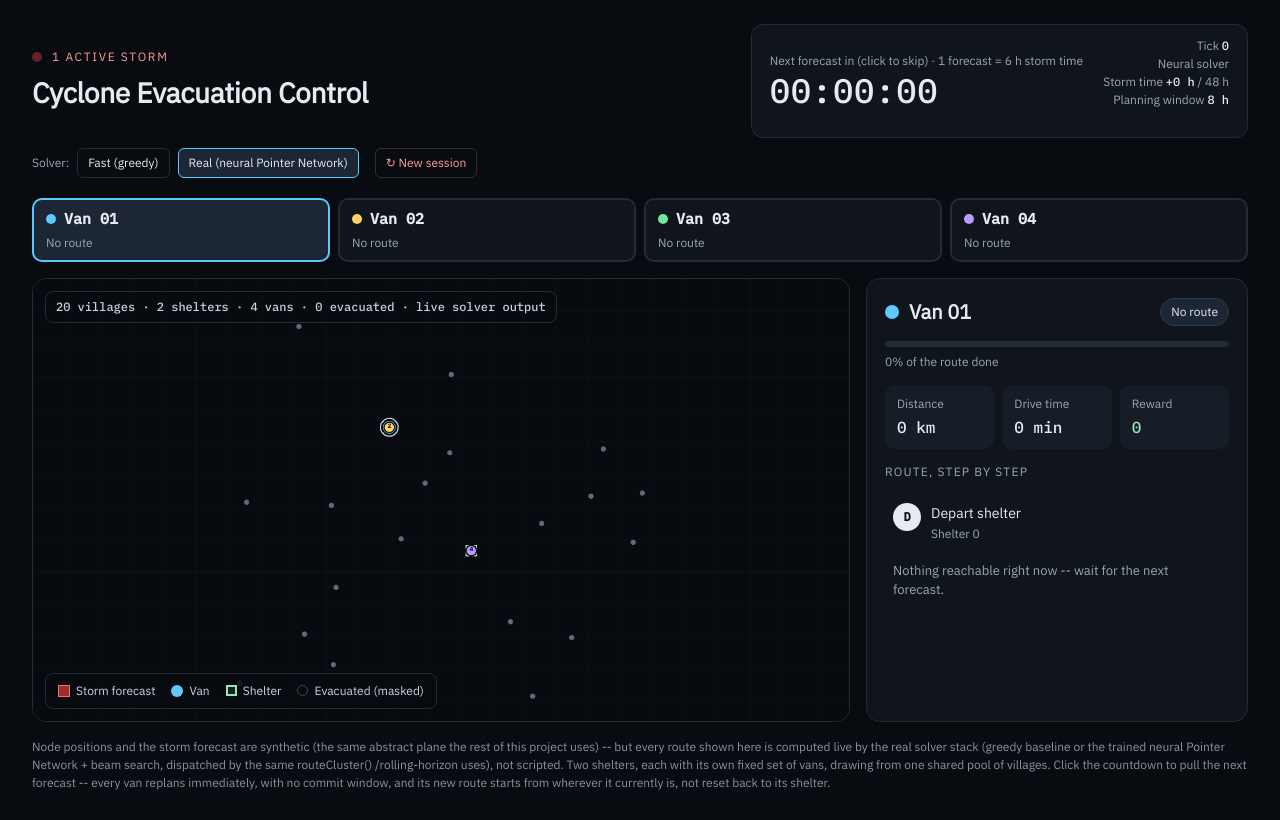
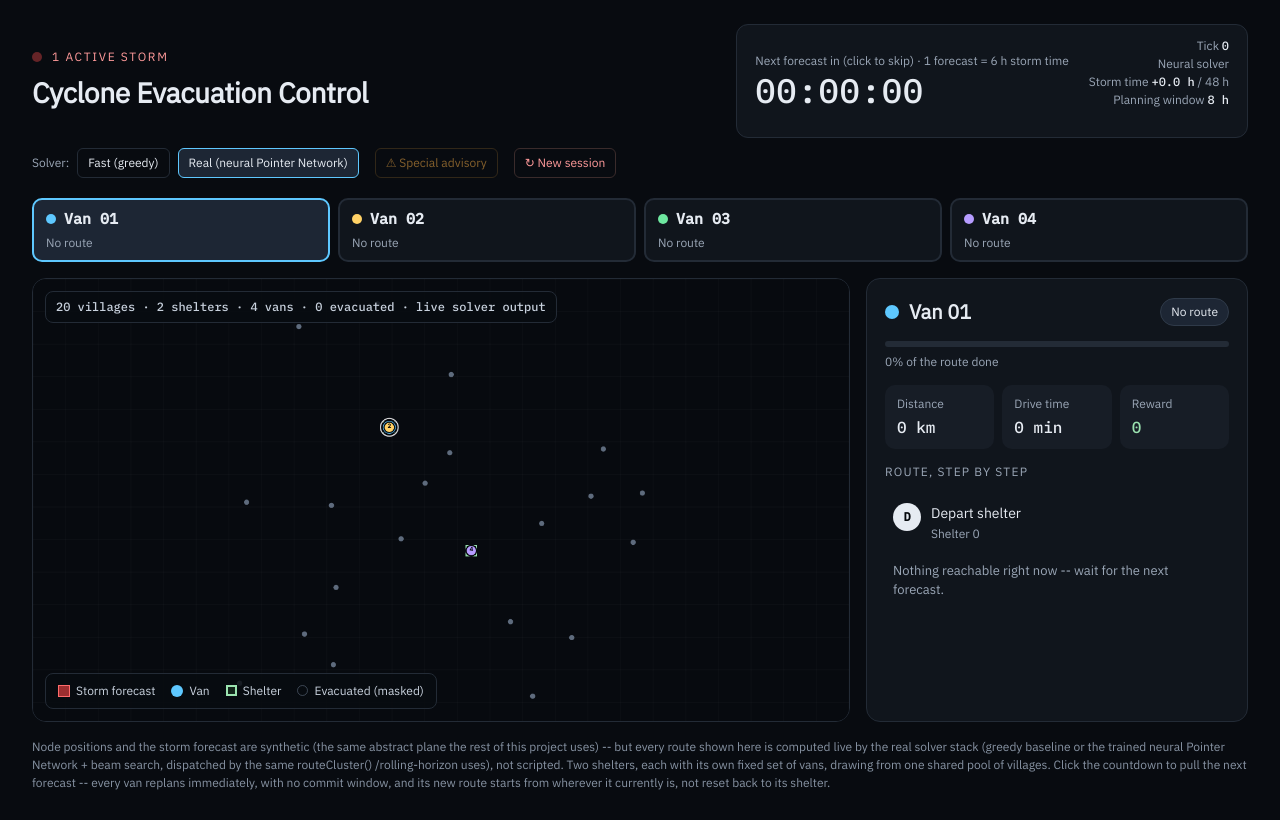
Before and after one commit to ANUSHKAANIM/web-optw-route-optimizer, a Next.js app in the folder delhi-optimizer/: page /control-room in a window 1280 px wide. Built offline with nearby package versions, Linux system fonts and the light colour scheme.

Commit message:
Control room: special advisory button reroutes vans from current position at real elapsed storm time

```diff
--- a/delhi-optimizer/src/app/control-room/control-room-view.tsx
+++ b/delhi-optimizer/src/app/control-room/control-room-view.tsx
@@ -3,7 +3,7 @@
 import { Fragment, useEffect, useMemo, useRef, useState, type MouseEvent } from "react";
 import { planeDistanceKm } from "@/graph/plane-distance";
 import type { RiskTier } from "@/forecast/risk-tiers";
-import { advanceForecast, setSolverTier, markEvacuated, resetSession } from "./actions";
+import { advanceForecast, issueSpecialAdvisory, setSolverTier, markEvacuated, resetSession } from "./actions";
 import type { SolverTier, VillageStatus } from "./session";
 import { distanceAtMinute, type Waypoint } from "./van-timeline";
 
@@ -112,6 +112,9 @@ interface Bounds {
 export interface ControlRoomTiming {
   screenSecondsPerForecast: number;
   stormHoursPerForecast: number;
+  /** Storm minutes from the last forecast to the next SCHEDULED one: 360
+   * normally, less after a special advisory (the schedule doesn't move). */
+  cycleStormMinutes: number;
   lookaheadHours: number;
   shiftHours: number;
   stormHoursElapsed: number;
@@ -209,7 +212,7 @@ export function ControlRoomView({ shelters, nodes, vans, zone, bounds, tick, tim
   const [hover, setHover] = useState<{ x: number; y: number; node: ControlRoomNode } | null>(null);
   const [pending, setPending] = useState(false);
   const [resetting, setResetting] = useState(false);
-  const [flash, setFlash] = useState(false);
+  const [flash, setFlash] = useState<string | null>(null);
   const [, forceTick] = useState(0);
 
   const paths = useMemo(() => new Map(vans.map((v) => [v.id, buildVanPath(v)])), [vans]);
@@ -261,11 +264,12 @@ export function ControlRoomView({ shelters, nodes, vans, zone, bounds, tick, tim
     // always drawn where the server's timeline says it is -- and stops at
     // the 6 h mark, which is exactly where the next forecast replans it
     // from. No looping: a finished van waits at its drop-off shelter.
-    const cycleMinutes = timing.stormHoursPerForecast * 60;
-    const forecastPulledAtMs = zone ? new Date(zone.nextUpdateIso).getTime() - timing.screenSecondsPerForecast * 1000 : Date.now();
+    const stormMinPerScreenSec = (timing.stormHoursPerForecast * 60) / timing.screenSecondsPerForecast;
+    const cycleMinutes = timing.cycleStormMinutes;
+    const forecastPulledAtMs = zone ? new Date(zone.nextUpdateIso).getTime() - (cycleMinutes / stormMinPerScreenSec) * 1000 : Date.now();
     const loop = (ts: number) => {
       const screenSec = Math.max(0, (Date.now() - forecastPulledAtMs) / 1000);
-      const stormMin = Math.min(cycleMinutes, (screenSec / timing.screenSecondsPerForecast) * cycleMinutes);
+      const stormMin = Math.min(cycleMinutes, screenSec * stormMinPerScreenSec);
       for (const v of vans) {
         const prog = progressRef.current.get(v.id)!;
         prog.s = v.waypoints.length > 1 ? distanceAtMinute(v.waypoints, stormMin) : 0;
@@ -478,8 +482,22 @@ export function ControlRoomView({ shelters, nodes, vans, zone, bounds, tick, tim
       // The server moves every van exactly one forecast cycle (6 h)
       // along its route, however long the countdown actually ran.
       await advanceForecast();
-      setFlash(true);
-      setTimeout(() => setFlash(false), 2500);
+      setFlash("Forecast just updated -- routes recalculated");
+      setTimeout(() => setFlash(null), 2500);
+    } finally {
+      setPending(false);
+    }
+  }
+
+  /** Sudden special advisory: issued at the storm time that has really
+   * passed, every van rerouted from exactly where it is right now. */
+  async function handleSpecial() {
+    if (pending) return;
+    setPending(true);
+    try {
+      await issueSpecialAdvisory();
+      setFlash("Special advisory -- every van rerouted from where it is now");
+      setTimeout(() => setFlash(null), 3500);
     } finally {
       setPending(false);
     }
@@ -602,14 +620,14 @@ export function ControlRoomView({ shelters, nodes, vans, zone, bounds, tick, tim
               <div style={{ textAlign: "right", fontSize: 12, color: "#9aa6b6", lineHeight: 1.5 }}>
                 <div>Tick <span style={{ color: "#e6ebf2", fontFamily: `${monoFont}, monospace` }}>{Math.max(0, tick)}</span></div>
                 <div>{solverTier === "real" ? "Neural solver" : "Greedy solver"}</div>
-                <div>Storm time <span style={{ color: "#e6ebf2", fontFamily: `${monoFont}, monospace` }}>+{timing.stormHoursElapsed} h</span> / {timing.shiftHours} h</div>
+                <div>Storm time <span style={{ color: "#e6ebf2", fontFamily: `${monoFont}, monospace` }}>+{timing.stormHoursElapsed.toFixed(1)} h</span> / {timing.shiftHours} h</div>
                 <div>Planning window <span style={{ color: "#e6ebf2", fontFamily: `${monoFont}, monospace` }}>{timing.lookaheadHours} h</span></div>
               </div>
             </div>
             <div style={{ height: 4, borderRadius: 4, background: "#232b36", overflow: "hidden" }}>
-              <div style={{ height: 4, background: "#5ec8ff", width: `${Math.max(0, Math.min(100, 100 - (remainingMs / (timing.screenSecondsPerForecast * 1000)) * 100))}%` }} />
+              <div style={{ height: 4, background: "#5ec8ff", width: `${Math.max(0, Math.min(100, 100 - (remainingMs / ((timing.cycleStormMinutes / ((timing.stormHoursPerForecast * 60) / timing.screenSecondsPerForecast)) * 1000 || 1)) * 100))}%` }} />
             </div>
-            {flash && <div style={{ fontSize: 12, color: "#5ec8ff", fontWeight: 500 }}>Forecast just updated -- routes recalculated</div>}
+            {flash && <div style={{ fontSize: 12, color: flash.startsWith("Special") ? "#ffb347" : "#5ec8ff", fontWeight: 500 }}>{flash}</div>}
           </button>
         </header>
 
@@ -628,6 +646,25 @@ export function ControlRoomView({ shelters, nodes, vans, zone, bounds, tick, tim
             style={{ borderRadius: 6, padding: "5px 10px", background: solverTier === "real" ? "#1d2634" : "transparent", border: solverTier === "real" ? "1px solid #5ec8ff" : "1px solid #232b36", color: "#e6ebf2", cursor: "pointer", font: "inherit" }}
           >
             Real (neural Pointer Network)
+          </button>
+          <button
+            type="button"
+            onClick={handleSpecial}
+            disabled={pending || tick < 0}
+            title="Issue a sudden special advisory right now -- the storm is re-forecast at the current storm time and every van is rerouted from exactly where it is"
+            style={{
+              marginLeft: 8,
+              borderRadius: 6,
+              padding: "5px 10px",
+              background: "transparent",
+              border: "1px solid #5a4320",
+              color: "#ffb347",
+              cursor: pending ? "wait" : tick < 0 ? "not-allowed" : "pointer",
+              opacity: tick < 0 ? 0.5 : 1,
+              font: "inherit",
+            }}
+          >
+            ⚠ Special advisory
           </button>
           <button
             type="button"
--- a/delhi-optimizer/src/app/control-room/page.tsx
+++ b/delhi-optimizer/src/app/control-room/page.tsx
@@ -1,5 +1,5 @@
 import { IBM_Plex_Mono, IBM_Plex_Sans } from "next/font/google";
-import { session, VAN_COLORS, VAN_COUNT, FORECAST_INTERVAL_SECONDS, STORM_HOURS_PER_FORECAST, LOOKAHEAD_HOURS, VAN_SHIFT_HOURS, stormMinutesElapsed, screenNextUpdateIso } from "./session";
+import { session, VAN_COLORS, VAN_COUNT, FORECAST_INTERVAL_SECONDS, STORM_HOURS_PER_FORECAST, LOOKAHEAD_HOURS, VAN_SHIFT_HOURS, stormMinutesElapsed, stormMinutesUntilScheduled, screenNextUpdateIso } from "./session";
 import { ControlRoomView, type ControlRoomNode, type ControlRoomVan, type ControlRoomZone } from "./control-room-view";
 
 const plexMono = IBM_Plex_Mono({ weight: "500", subsets: ["latin"] });
@@ -139,6 +139,7 @@ export default function ControlRoomPage() {
       timing={{
         screenSecondsPerForecast: FORECAST_INTERVAL_SECONDS,
         stormHoursPerForecast: STORM_HOURS_PER_FORECAST,
+        cycleStormMinutes: stormMinutesUntilScheduled(),
         lookaheadHours: LOOKAHEAD_HOURS,
         shiftHours: VAN_SHIFT_HOURS,
         stormHoursElapsed: stormMinutesElapsed() / 60,
--- a/delhi-optimizer/src/app/control-room/session.ts
+++ b/delhi-optimizer/src/app/control-room/session.ts
@@ -62,7 +62,14 @@ const SESSION_STARTED_AT = new Date();
  *    the demo plays. 2 min on screen = one 6 h forecast cycle. */
 export const FORECAST_INTERVAL_SECONDS = 120;
 export const STORM_HOURS_PER_FORECAST = 6;
-const STORM_SECONDS_PER_FORECAST = STORM_HOURS_PER_FORECAST * 3600;
+const SCHEDULED_CYCLE_MINUTES = STORM_HOURS_PER_FORECAST * 60;
+/** Storm minutes that pass per real (screen) second: 360 / 120 = 3. */
+const STORM_MINUTES_PER_SCREEN_SECOND = SCHEDULED_CYCLE_MINUTES / FORECAST_INTERVAL_SECONDS;
+/** The forecast engine ticks once per storm MINUTE (tick = storm minutes
+ * since the start), so a forecast can be issued at any moment -- on the
+ * regular 6 h schedule or as a sudden special advisory in between -- and
+ * every deadline it computes is still exact. */
+const ENGINE_TICK_SECONDS = 60;
 export const SHELTER_COUNT = 2;
 export const VAN_COUNT = 4;
 const VANS_PER_SHELTER = VAN_COUNT / SHELTER_COUNT;
@@ -103,10 +110,17 @@ export interface ControlRoomSession {
   vanHomeShelterId: Map<number, string>;
   forecastEngine: CycloneForecastEngine;
   lastTick: ForecastTickResult | null;
+  /** How many forecasts (scheduled + special) have been issued, minus 1. */
   currentTick: number;
-  /** Real (screen) time the last forecast was pulled -- the screen
-   * countdown runs FORECAST_INTERVAL_SECONDS from here. */
+  /** Real (screen) time the last forecast was pulled. */
   lastForecastAt: Date;
+  /** Storm time (minutes since the start) of the last forecast. Grows by
+   * exactly 6 h for a scheduled forecast, or by however much storm time
+   * has really passed for a special advisory. */
+  stormMinutes: number;
+  /** Storm time of the next SCHEDULED forecast (multiples of 6 h) -- a
+   * special advisory doesn't move the regular schedule. */
+  nextScheduledMinutes: number;
   vanRoutes: Map<number, Route>;
   /** Each van's position AT THE START of its currently-displayed route --
    * i.e. wherever it was when the last tick was pulled. The client is the
@@ -180,7 +194,7 @@ function createSession(seed: number = SEED, startedAt: Date = SESSION_STARTED_AT
   }).getNodes();
   const shelters = cells.filter((n) => n.role === "shelter");
   const origins = cells.filter((n) => n.role === "origin");
-  const forecastEngine = new CycloneForecastEngine(cells, seed, startedAt, STORM_SECONDS_PER_FORECAST);
+  const forecastEngine = new CycloneForecastEngine(cells, seed, startedAt, ENGINE_TICK_SECONDS);
 
   const vanHomeShelterId = new Map<number, string>();
   const vanStartPositions = new Map<number, VanPosition>();
@@ -201,6 +215,8 @@ function createSession(seed: number = SEED, startedAt: Date = SESSION_STARTED_AT
     lastTick: null,
     currentTick: -1,
     lastForecastAt: startedAt,
+    stormMinutes: 0,
+    nextScheduledMinutes: 0,
     vanRoutes: new Map(),
     vanStartPositions,
     vanDropoffShelterId,
@@ -220,7 +236,7 @@ const globalForControlRoom = globalThis as unknown as { controlRoomSession?: Con
 // rolling-horizon change has no lastForecastAt and a 2-minute forecast
 // engine -- discard it rather than mixing old and new clocks.
 const cachedSession = globalForControlRoom.controlRoomSession;
-export const session = cachedSession && cachedSession.villageStatus && cachedSession.origins.length === 20 ? cachedSession : createSession();
+export const session = cachedSession && cachedSession.nextScheduledMinutes !== undefined && cachedSession.origins.length === 20 ? cachedSession : createSession();
 if (process.env.NODE_ENV !== "production") globalForControlRoom.controlRoomSession = session;
 
 export function logEvent(message: string): void {
@@ -274,13 +290,29 @@ function vanPositionNode(pos: VanPosition): GraphNode {
  * via the van's OWN home shelter as depot (routeCluster can't batch vans
  * with different depots), with only its free seats and only the shelter
  * space not already used or reserved. */
-export async function advanceForecast(): Promise<void> {
-  const stepMinutes = STORM_HOURS_PER_FORECAST * 60;
-  if (session.currentTick >= 0) playOutPreviousPlans(stepMinutes);
+export async function advanceForecast(kind: "scheduled" | "special" = "scheduled"): Promise<void> {
+  const first = session.currentTick < 0;
+  const untilScheduled = session.nextScheduledMinutes - session.stormMinutes;
+  let stepMinutes: number;
+  if (first) {
+    stepMinutes = 0;
+  } else if (kind === "scheduled") {
+    // Skip / countdown: jump to the next scheduled forecast.
+    stepMinutes = untilScheduled;
+  } else {
+    // Special advisory: issued NOW -- only the storm time that has really
+    // passed on screen since the last forecast (at least 1 min, and never
+    // past the next scheduled one).
+    const screenSeconds = (Date.now() - session.lastForecastAt.getTime()) / 1000;
+    stepMinutes = Math.max(1, Math.min(untilScheduled - 1, Math.round(screenSeconds * STORM_MINUTES_PER_SCREEN_SECOND)));
+  }
+  if (!first) playOutPreviousPlans(stepMinutes);
 
-  const nextTick = session.currentTick + 1;
-  session.lastTick = session.forecastEngine.advanceTick(nextTick);
-  session.currentTick = nextTick;
+  session.stormMinutes += stepMinutes;
+  if (first || kind === "scheduled") session.nextScheduledMinutes = session.stormMinutes + SCHEDULED_CYCLE_MINUTES;
+  session.lastTick = session.forecastEngine.advanceTick(session.stormMinutes);
+  session.currentTick += 1;
+  const nextTick = session.currentTick;
   session.lastForecastAt = new Date();
 
   // Storm time at this replan, and what's left of every van's shift.
@@ -437,7 +469,7 @@ export async function advanceForecast(): Promise<void> {
   const onBoard = Array.from(session.vanLoad.values()).reduce((a, b) => a + b, 0);
   logEvent(
     planningMinutes > 0
-      ? `Forecast ${nextTick} (storm +${nowMinutes / 60} h): storm in the ${lastTick.zone.concentration.toLowerCase()} -- ${trips} trip(s) planned across ${session.vanTrips.size} van(s) for the next ${planningMinutes / 60} h (${methods.join(", ")}). ${sheltered} sheltered, ${onBoard} on board.`
+      ? `${kind === "special" && !first ? "SPECIAL ADVISORY" : "Forecast"} ${nextTick} (storm +${(nowMinutes / 60).toFixed(1)} h${kind === "special" && !first ? `, ${(stepMinutes / 60).toFixed(1)} h after the last one` : ""}): every van rerouted from where it is now; storm in the ${lastTick.zone.concentration.toLowerCase()} -- ${trips} trip(s) planned across ${session.vanTrips.size} van(s) for the next ${planningMinutes / 60} h (${methods.join(", ")}). ${sheltered} sheltered, ${onBoard} on board.`
       : `Forecast ${nextTick}: every van's ${VAN_SHIFT_HOURS} h shift is used up -- ${sheltered} people sheltered in total.`,
   );
 }
@@ -629,15 +661,22 @@ function nearestShelterWithRoom(
   return best;
 }
 
-/** Storm time elapsed at the current forecast, in minutes. Forecast 0 is
- * storm time 0; each later forecast is another 6 h. */
+/** Storm time elapsed at the current forecast, in minutes. */
 export function stormMinutesElapsed(): number {
-  return Math.max(0, session.currentTick) * STORM_HOURS_PER_FORECAST * 60;
+  return session.stormMinutes;
 }
 
-/** When the on-screen countdown reaches zero -- screen time, not storm time. */
+/** Storm minutes between the last forecast and the next SCHEDULED one --
+ * 360 after a scheduled forecast, less after a special advisory. */
+export function stormMinutesUntilScheduled(): number {
+  return session.currentTick < 0 ? 0 : session.nextScheduledMinutes - session.stormMinutes;
+}
+
+/** When the on-screen countdown reaches the next scheduled forecast --
+ * screen time, at 2 min per 6 h of storm time. */
 export function screenNextUpdateIso(): string {
-  return new Date(session.lastForecastAt.getTime() + FORECAST_INTERVAL_SECONDS * 1000).toISOString();
+  const screenSeconds = stormMinutesUntilScheduled() / STORM_MINUTES_PER_SCREEN_SECOND;
+  return new Date(session.lastForecastAt.getTime() + screenSeconds * 1000).toISOString();
 }
 
 export function setSolverTierSync(tier: SolverTier): void {
```
Also changed, not shown: delhi-optimizer/src/app/control-room/actions.ts (+9 -1 lines).
